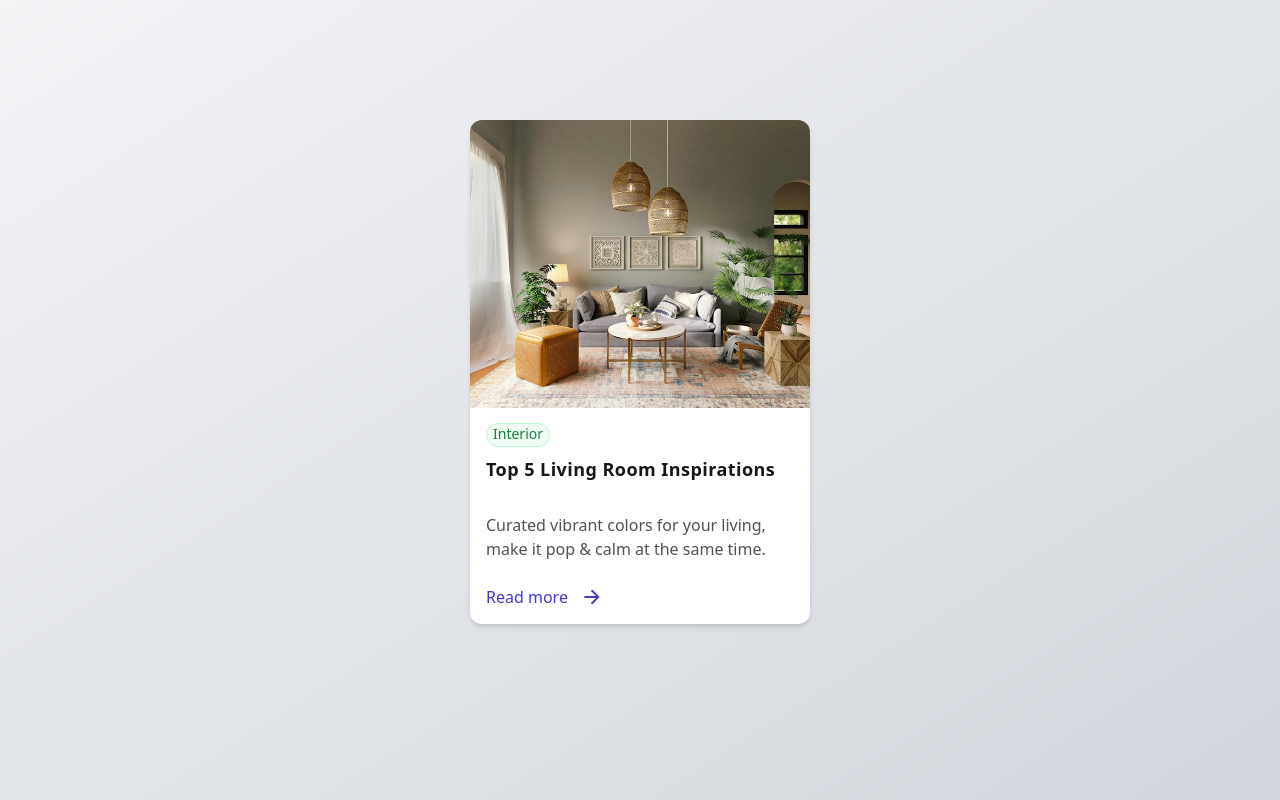
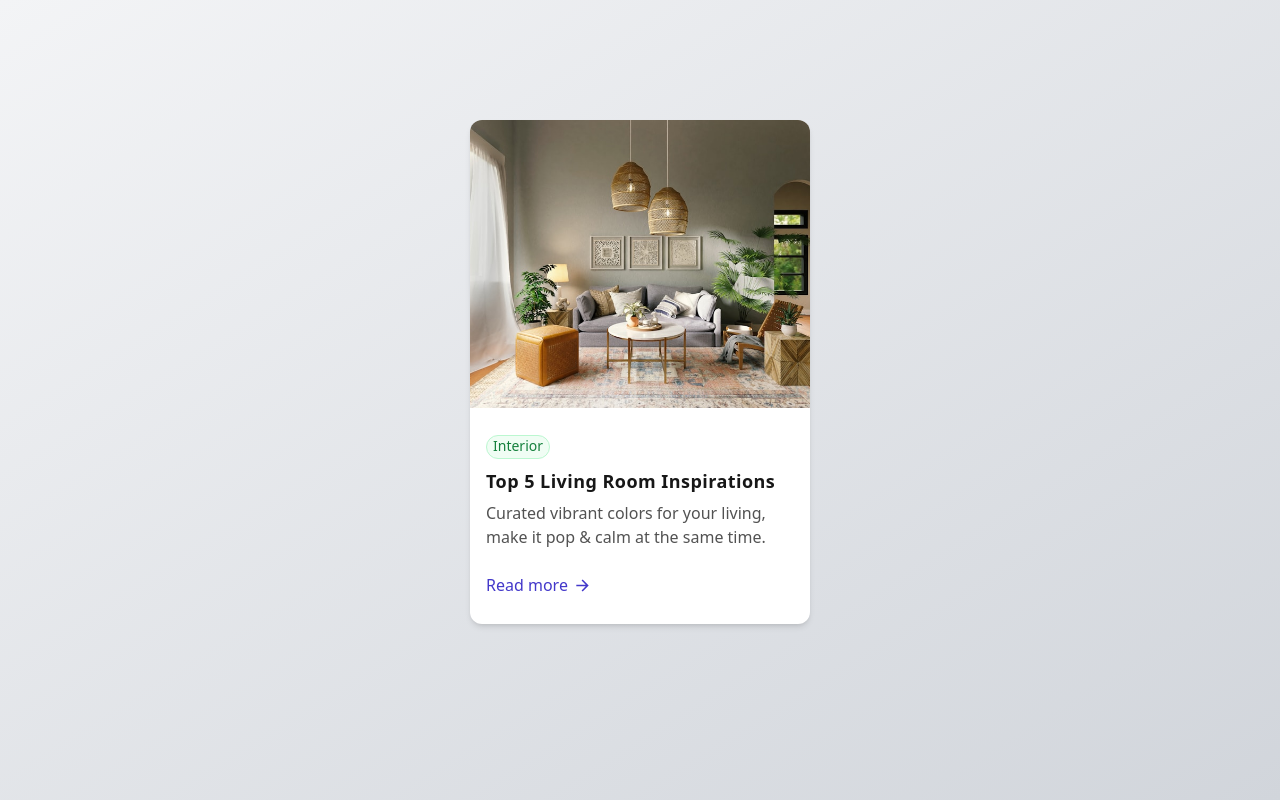
Before and after one commit to guizzettic/blog-card, a React (Vite) app: page / in a window 1280 px wide. Built offline with nearby package versions, Linux system fonts and the light colour scheme.

Commit message:
fixed spacig on arrow

```diff
--- a/src/BlogCard.tsx
+++ b/src/BlogCard.tsx
@@ -26,7 +26,7 @@ const BlogCard: React.FC<BlogCardProps> = ({
       />
 
       <div
-        className="flex h-full w-full flex-col justify-around px-4"
+        className="flex h-full w-full flex-col justify-around px-4 py-6"
         role="contentinfo"
       >
         <div className="flex h-[60px] flex-col justify-between">
@@ -39,17 +39,17 @@ const BlogCard: React.FC<BlogCardProps> = ({
         </div>
         <div className="flex h-[96px] flex-col justify-between">
           <p className="text-neutral-600">{message}</p>
-          <div className="flex w-[114px] items-center justify-between">
+          <div className="flex w-[114px] items-center">
             <a
               href={link}
-              className="bg-transparent text-indigo-700 hover:text-indigo-500"
+              className="text-indigo-700 hover:text-indigo-500"
               role="button"
               aria-label="Read more about Top 5 Living Room Inspirations"
               tabIndex={0}
             >
               Read more
             </a>
-            <img src={VectorArrow} className="size-4" />
+            <img src={VectorArrow} className="ml-2 h-[13px] w-[13px]" />
           </div>
         </div>
       </div>
@@ -58,4 +58,3 @@ const BlogCard: React.FC<BlogCardProps> = ({
 };
 
 export default BlogCard;
-// 89.3, 71.2, 58.9
```
